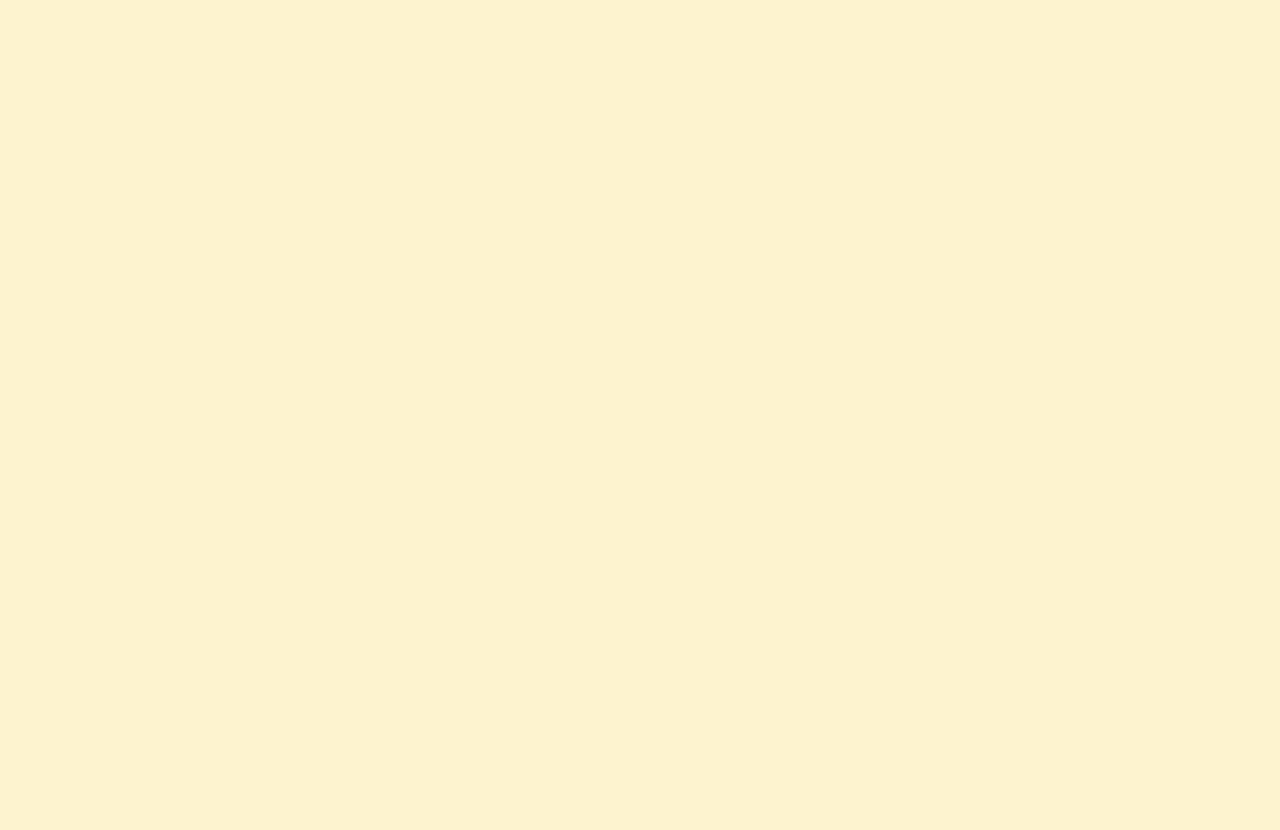
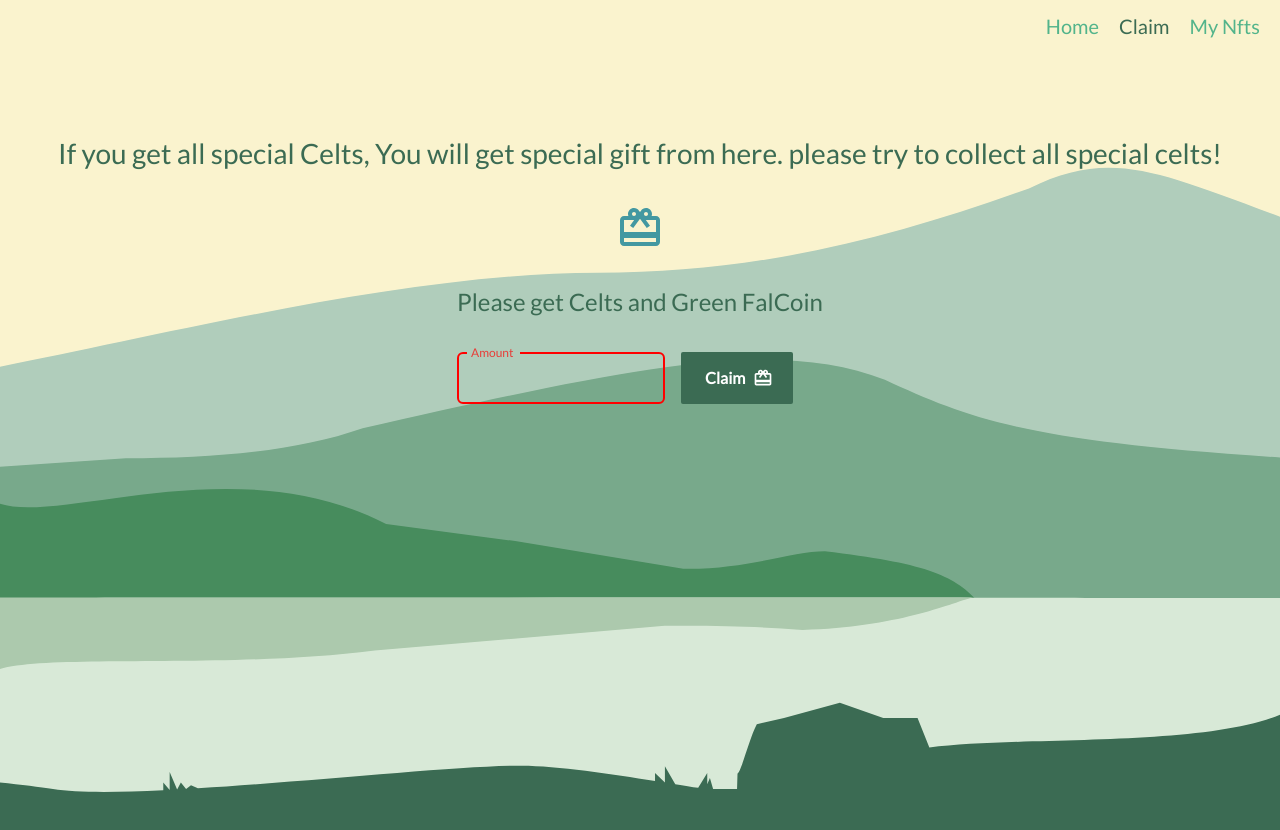
Before and after one commit to DedicatedDev/crypto-celt, a React (Create React App) app in the folder packages/app/: page /claim in a window 1280 px wide. Before the commit this address had no page. Shown: the top 830 px of the page. Before the commit the page ends 800 px from the top, so only its background shows below. Built offline with nearby package versions, Linux system fonts and the light colour scheme; what react-moralis would draw is missing.

Commit message:
Claim page

```diff
--- a/packages/app/src/App.tsx
+++ b/packages/app/src/App.tsx
@@ -1,47 +1,117 @@
-import React from "react";
-import {
-  BrowserRouter as Router,
-  Route,
-  Routes
-} from "react-router-dom";
+import React, { useEffect } from "react";
+import { BrowserRouter as Router, Route, Routes, Link, NavLink } from "react-router-dom";
 //import { Minter } from "./pages/CeltMinter";
 import { Home } from "./pages/home/Home";
 import { MoralisProvider } from "react-moralis";
 import { useSnackbar } from "notistack";
-import styled from "@emotion/styled";
+
 import MainNavTabs from "./components/MainNavTabs";
 //import { MyNFTs } from "./pages/MyNFTs";
 import { CeltWeb3Service } from "./services/CeltWeb3Service";
 import { useAppContextStore } from "./contexts/AppContext";
 import * as setting from "./config";
-
+import { styled, Typography, useTheme } from "@mui/material";
+import { fontSize, fontWeight, keyframes, margin, padding } from "@mui/system";
+import { Claim } from "./pages/claim/Claim";
 
 function App() {
-
   const HeaderContainer = styled("div")(({ theme }) => ({
     display: "flex",
-    flexDirection: "column",
-    maxHeight: "68px",
+    flexDirection: "row",
+    maxHeight: "44px",
     width: "100%",
-    paddingTop:'16px',
-    justifyContent: "center",
+    padding: "24px 20px 16px 0",
+    justifyContent: "flex-end",
     alignItems: "center",
   }));
 
+  const blink = keyframes`
+  from { opacity: 0; }
+  to { opacity: 1; }
+`;
+  //const theme = useTheme();
+
+  // const BlinkText = styled(Typography)(({ theme }) => ({
+  //   color: "red",
+  //   animation: `${blink} 1s linear infinite`,
+  // }));
+
+  // const NavText = styled(Typography)({
+  //   color: `${theme.palette.primary.dark}`,
+  //   fontWeight: "bold",
+  //   fontSize: "20px",
+  // });
+
+  const RouteLink = styled(NavLink)(({ theme }) => ({
+    textDecoration: "none",
+    color: theme.palette.primary.main,
+
+    "&:active": {
+      color: "red",
+    },
+    fontSize: theme.typography.nav.fontSize,
+    "&:hover": {
+      color: theme.palette.primary.dark,
+    },
+  }));
+  const tm = useTheme();
   return (
-    <MoralisProvider serverUrl="https://7vxzxohekam2.usemoralis.com:2053/server" appId="GMafLqATIP99mRmaBmYErrySCb4FJ4aJMU45S3BT">
+    <MoralisProvider
+      serverUrl="https://7vxzxohekam2.usemoralis.com:2053/server"
+      appId="GMafLqATIP99mRmaBmYErrySCb4FJ4aJMU45S3BT"
+    >
       <Router>
-        {/* <HeaderContainer>
-            <MainNavTabs></MainNavTabs>
-        </HeaderContainer> */}
+        <HeaderContainer>
+          <RouteLink
+            to="/"
+            style={({ isActive }) => ({
+              color: isActive ? tm.palette.primary.dark : tm.palette.primary.main,
+              paddingRight: '20px'
+            })}
+          >
+            Home
+          </RouteLink>
+          <RouteLink
+            to="/claim"
+            style={({ isActive }) => ({
+              color: isActive ? tm.palette.primary.dark : tm.palette.primary.main,
+              paddingRight: '20px',
+              "&:active": {
+                color: "red",
+              },
+            })}
+          >
+            Claim
+          </RouteLink>
+
+          <RouteLink
+            to="/my_nfts"
+            style={({ isActive }) => ({
+              color: isActive ? tm.palette.primary.dark : tm.palette.primary.main,
+              "&:active": {
+                color: "red",
+              },
+            })}
+          >
+            My Nfts
+          </RouteLink>
+
+          {/* <NavLink to="/claim" style={{ textDecoration: "none" }}>
+            <NavText pl={2} color={theme.palette.primary.dark}>
+              Claim
+            </NavText>
+          </NavLink>
+          <NavLink to="/my_nft" style={{ textDecoration: "none" }}>
+            <NavText pl={2}>My NFTs</NavText>
+          </NavLink> */}
+        </HeaderContainer>
         <Routes>
           <Route path="/" element={<Home />} />
-          {/* <Route path="/myNfts" element={<MyNFTs />} />
-          <Route path="/claim" element={<Minter />} /> */}
+          <Route path="/claim" element={<Claim />} />
+          {/* <Route path="/myNfts" element={<MyNFTs />} />*/}
         </Routes>
       </Router>
     </MoralisProvider>
-
   );
 }
 
--- a/packages/app/src/assets/localization/localization.ts
+++ b/packages/app/src/assets/localization/localization.ts
@@ -6,5 +6,6 @@ export const LocalizedTexts = {
   home_find_mydruid: 'Find my druid',
   softBoiledEgg: "Soft-boiled egg",
   choice: "How to choose the egg",
-  licence: "© 2022, CryptoCelts by Mintroad. All Rights Reserved."
+  licence: "© 2022, CryptoCelts by Mintroad. All Rights Reserved.",
+  claim_des: " If you get all special Celts, You will get special gift from here. please try to collect all special celts!"
 }
--- /dev/null
+++ b/packages/app/src/pages/claim/Claim.tsx
@@ -0,0 +1,139 @@
+import { useBreakPoint } from "../../utils/MediaQuery";
+import BgImag from "../../assets/image/home/background.svg";
+import BgImagTm from "../../assets/image/home/background_tm.svg";
+import { TextField, Typography, Box, Button, Slide, Grow, styled, keyframes } from "@mui/material";
+import CardGiftcardIcon from "@mui/icons-material/CardGiftcard";
+import { useRef } from "react";
+import { Utils } from "../../utils/Utils";
+import { LocalizedTexts } from "../../assets/localization/localization";
+
+export const Claim = () => {
+  const match = useBreakPoint();
+  const MainContainer = styled("div")(({ theme }) => ({
+    backgroundColor: theme.palette.background.default,
+    width: "100%",
+  }));
+  const BgSection = styled("div")(({ theme }) => ({
+    backgroundColor: theme.palette.background.default,
+    width: "100%",
+    height: "100vh",
+    backgroundRepeat: "no-repeat",
+    backgroundSize: "cover",
+    backgroundImage: `url(${match ? BgImag : BgImagTm})`,
+    display: "flex",
+    flexDirection: "column",
+    justifyContent: "center",
+    justifyItems: "center",
+    alignItems: "center",
+    alignContent: "center",
+    zIndex: 10,
+  }));
+
+  const ClaimBtn = styled(Button)(({ theme }) => ({
+    height: "52px",
+    borderRadius: "2px",
+    padding: "16px 24px 16px 24px",
+    marginLeft: "16px",
+    "&:hover": {
+      color: "red",
+    },
+  }));
+
+  const blink = keyframes`
+  from { width: 0 }
+  to { width: 100% }
+`;
+
+  const rotate = keyframes`
+0% {
+    transform: rotate( 0deg ) scale( 1 );
+    color:${Utils.randomColor()};
+  }
+  10% {
+    transform: rotate( 15deg ) scale( 1 );
+  }
+  50% {
+    transform: rotate( -180deg ) scale( 1.4 );
+    color: ${Utils.randomColor()};
+  }
+  80%,100% {
+    transform: rotate( -360deg ) scale( 1 );
+    color: ${Utils.randomColor()};
+  }
+`;
+
+  const BlinkText = styled(Typography)(({ theme }) => ({
+    fontSize: theme.typography.giftText.fontSize,
+    textAlign: "center",
+    color: theme.palette.primary.dark,
+  }));
+
+  const RotateGift = styled(CardGiftcardIcon)(({ theme }) => ({
+    marginTop: "30px",
+    animation: `${rotate} 3s linear infinite`,
+    fontSize: "48px",
+    marginBottom: "32px",
+  }));
+
+  const ClamTextField = styled(TextField)(({ theme }) => ({
+    color: theme.palette.primary.dark,
+    fontSize: "48px",
+    marginBottom: "32px",
+    "& label.Mui-focused": {
+      color: "red",
+    },
+    "& label.Mui-required": {
+      color: "red",
+    },
+    "& .MuiOutlinedInput-root": {
+      " &.Mui-focused fieldset": {
+        borderColor: "red",
+        color: "red",
+      },
+    },
+  }));
+
+  const containerRef = useRef(null);
+
+  return (
+    <MainContainer>
+      <BgSection>
+        <Grow timeout={2000} in={true}>
+          <BlinkText>{LocalizedTexts.claim_des}</BlinkText>
+        </Grow>
+        <RotateGift />
+        <Box
+          sx={{
+            overflow: "hidden",
+            marginBottom: "40vh",
+          }}
+          color="red"
+          ref={containerRef}
+        >
+          <Slide timeout={1000} in={true} direction="down">
+            <Typography
+              pb={4}
+              sx={{
+                color: (theme) => theme.palette.primary.dark,
+                fontSize: "24px",
+              }}
+            >
+              Please get Celts and Green FalCoin
+            </Typography>
+          </Slide>
+          <ClamTextField type="number" id="standard-basic" label="Amount" focused={true}></ClamTextField>
+          <ClaimBtn
+            variant="contained"
+            endIcon={<CardGiftcardIcon />}
+            sx={{
+              backgroundColor: (theme) => theme.palette.primary.dark,
+              color: "white",
+            }}
+          >
+            Claim
+          </ClaimBtn>
+        </Box>
+      </BgSection>
+    </MainContainer>
+  );
+};
--- a/packages/app/src/theme/typography.ts
+++ b/packages/app/src/theme/typography.ts
@@ -12,6 +12,35 @@ const SOURCE_CODE_PRO_FAMILY = [
 
 
 declare module "@mui/material/styles/createTypography" {}
+
+declare module '@mui/material/styles' {
+  interface TypographyVariants {
+    nav: React.CSSProperties;
+  }
+
+  // allow configuration using `createTheme`
+  interface TypographyVariantsOptions {
+    nav?: React.CSSProperties;
+  }
+
+  interface TypographyVariants {
+    giftText: React.CSSProperties;
+  }
+
+  // allow configuration using `createTheme`
+  interface TypographyVariantsOptions {
+    giftText?: React.CSSProperties;
+  }
+
+}
+
+// Update the Typography's variant prop options
+declare module '@mui/material/Typography' {
+  interface TypographyPropsVariantOverrides {
+    poster: true;
+    //h3: false;
+  }
+}
 
 const typography: TypographyOptions = {
   fontFamily: SOURCE_CODE_PRO_FAMILY,
@@ -71,6 +100,14 @@ const typography: TypographyOptions = {
     fontWeight: 700,
     fontSize: pxToRem(16),
   },
+  nav: {
+    fontWeight: 700,
+    fontSize: pxToRem(20)
+  },
+  giftText: {
+    fontWeight: 900,
+    fontSize: pxToRem(28)
+  }
 };
 
 export default typography;
--- a/packages/app/src/utils/Utils.ts
+++ b/packages/app/src/utils/Utils.ts
@@ -17,3 +17,9 @@ export function getEnumKeyByEnumValue<T extends {[index:string]:string}>(myEnum:
   let keys = Object.keys(myEnum).filter(x => myEnum[x] == enumValue);
   return keys.length > 0 ? keys[0] : null;
 }
+
+export const Utils =  {
+  randomColor: () => {
+    return "#" + ((1<<24)*Math.random() | 0).toString(16)
+  }
+}
```
